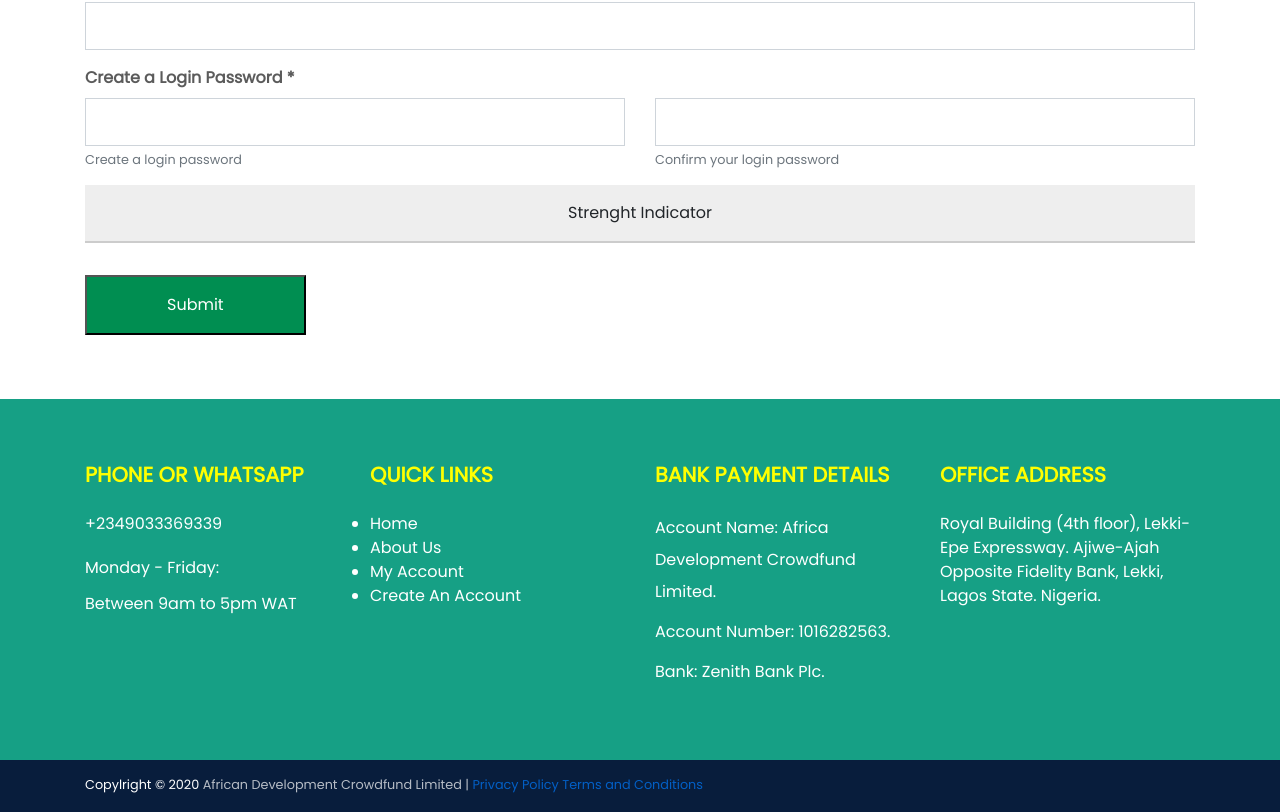
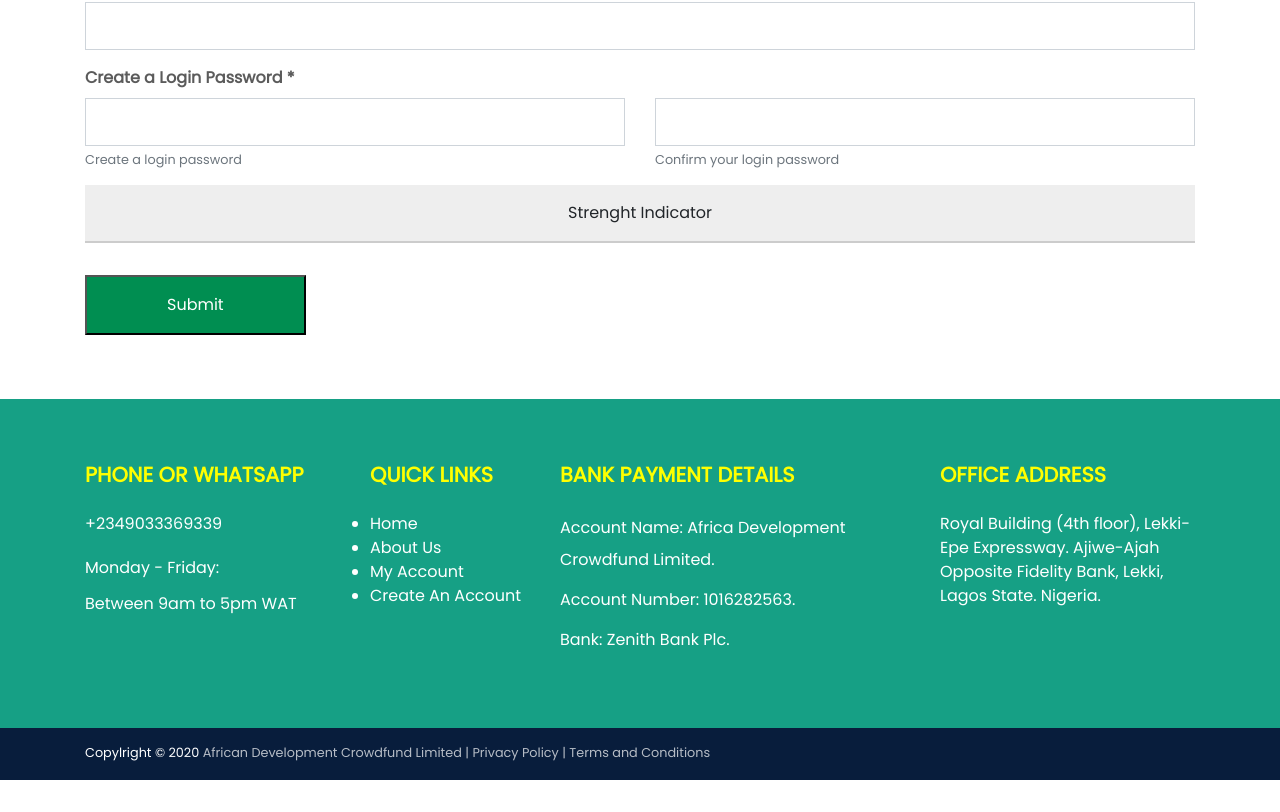
Before and after one commit to Achilles45/ukpore, a Vue app: page / in a window 1280 px wide. Shown: the part 1387-2199 px from the top of the page. After the commit the page ends 2167 px from the top, so only its background shows below. Built offline with nearby package versions, Linux system fonts and the light colour scheme.

Commit message:
Modified more stuff in the footer section

```diff
--- a/src/components/Footer.vue
+++ b/src/components/Footer.vue
@@ -8,7 +8,7 @@
                   <h6>Monday - Friday:</h6>
                   <p>Between 9am to 5pm WAT</p>
               </div>
-                <div class="col-md-3">
+                <div class="col-md-2">
                   <h4>QUICK LINKS</h4>
                   <ul>
                       <li><router-link to="/">Home</router-link></li>
@@ -17,7 +17,7 @@
                       <li><router-link to="/">Create An Account</router-link></li>
                   </ul>
               </div>
-              <div class="col-md-3">
+              <div class="col-md-4">
                   <h4>BANK PAYMENT DETAILS</h4>
                   <h6>Account Name: Africa Development Crowdfund Limited.</h6>
                   <h6>Account Number: 1016282563.</h6>
@@ -37,7 +37,7 @@
           <div class="container">
               <div class="row">
                   <div class="col-12">
-                      <small>Copylright &copy; 2020 <span class="wrap">African Development Crowdfund Limited | <a href="">Privacy Policy</a> <a href="">Terms and Conditions</a></span></small>
+                      <small>Copylright &copy; 2020 <span class="wrap">African Development Crowdfund Limited | <a href="">Privacy Policy</a> | <a href="">Terms and Conditions</a></span></small>
                   </div>
               </div>
           </div>
@@ -56,9 +56,11 @@ export default {
 .footer{
     background: $secondary-color;
     color: #fff;
+    position: relative;
     // padding: 4rem 0;
     .wrapper{
         padding: 4rem 0;
+        position: relative;
         h4{
             font-weight: 900;
             color: $tertiary-color;
@@ -80,6 +82,9 @@ export default {
         background: $primary-color;
         padding-top: .8rem;
         padding-bottom: 1rem;
+        a{
+            color:#fff;
+        }
         .wrap{
             opacity: .7;
         }
@@ -93,7 +98,7 @@ export default {
     }
     .footer__bottom{
         text-align: center;
-        padding: 2rem 0 !important;
+        padding: 1rem 0 !important;
         a{
             color:#fff;
         }
```
Also changed, not shown: src/assets/images/wave3.png (added).
